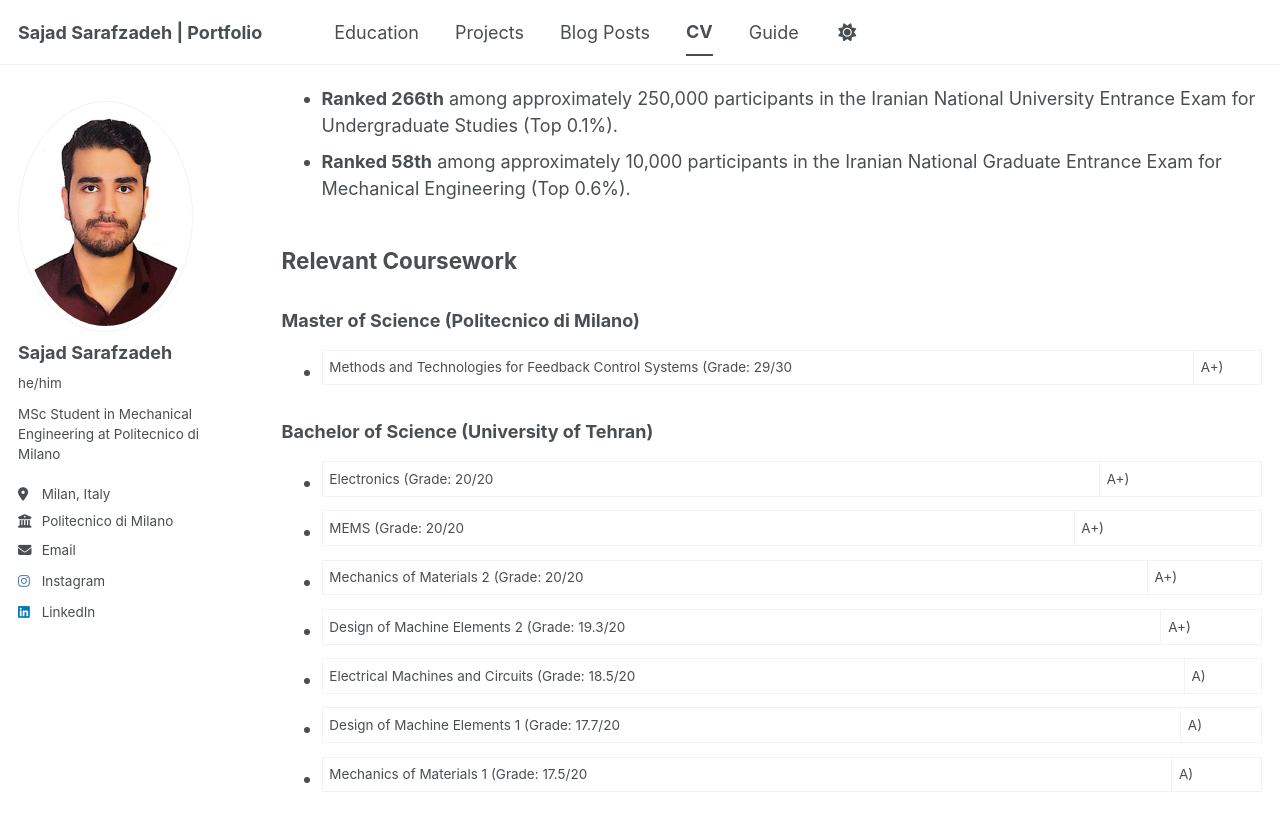
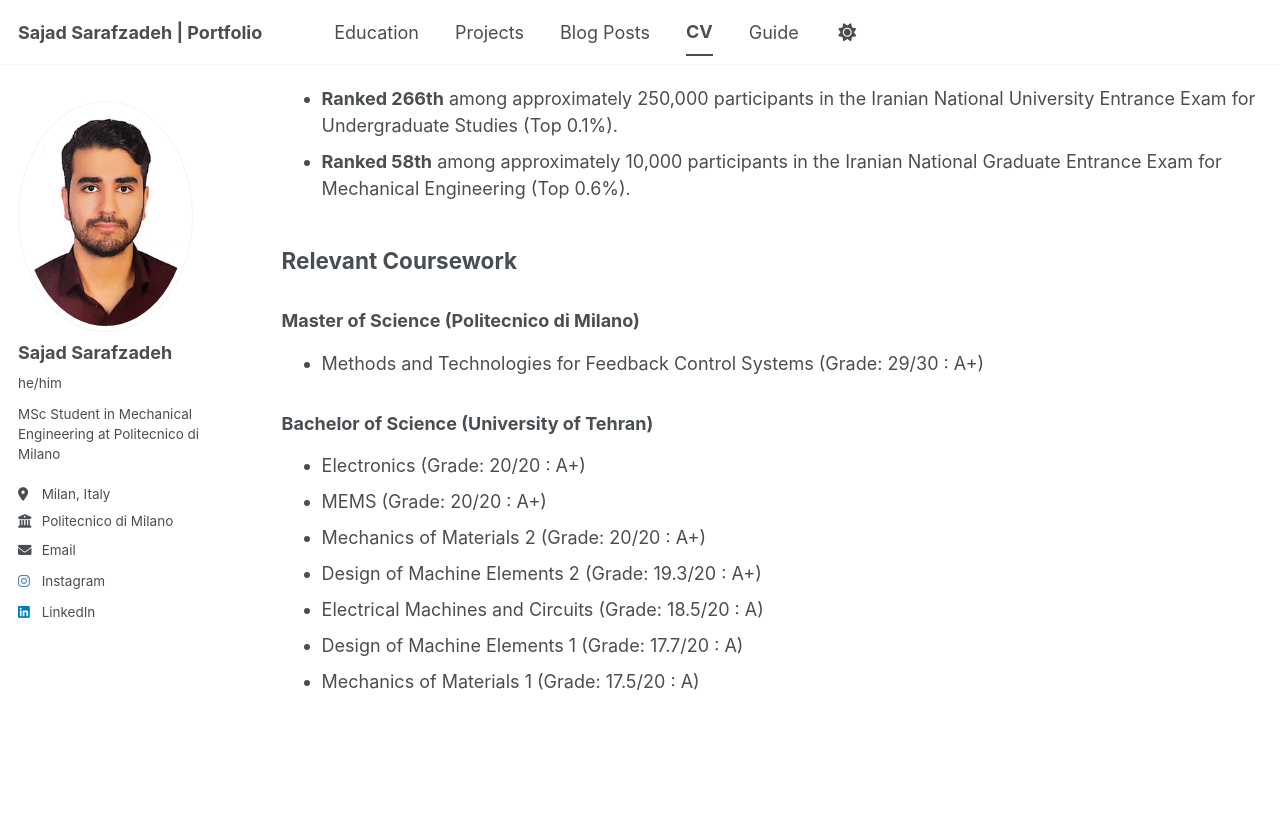
Before and after one commit to sajadsarafzadeh/sajadsarafzadeh.github.io, a Jekyll site: the page built from _pages/cv.md, in a window 1280 px wide and 900 px high, scrolled down 1547 px. Shown: the top 831 px of the window. Built offline with Jekyll 4.4.1, drawn with Linux system fonts in a browser that asks for light colours; a script bundle is joined from its source files by our own code; library files that are not in the unit come from our copies; after the commit the page ends 2350 px from its top, so only the background shows below that.

Commit message:
Update cv.md

```diff
--- a/_pages/cv.md
+++ b/_pages/cv.md
@@ -66,13 +66,13 @@ Relevant Coursework
 ------
 ### Master of Science (Politecnico di Milano)
 
-* Methods and Technologies for Feedback Control Systems (Grade: 29/30 | A+)
+* Methods and Technologies for Feedback Control Systems (Grade: 29/30 : A+)
 
 ### Bachelor of Science (University of Tehran)
-* Electronics (Grade: 20/20 | A+)
-* MEMS (Grade: 20/20 | A+)
-* Mechanics of Materials 2 (Grade: 20/20 | A+)
-* Design of Machine Elements 2 (Grade: 19.3/20 | A+)
-* Electrical Machines and Circuits (Grade: 18.5/20 | A)
-* Design of Machine Elements 1 (Grade: 17.7/20 | A)
-* Mechanics of Materials 1 (Grade: 17.5/20 | A)
+* Electronics (Grade: 20/20 : A+)
+* MEMS (Grade: 20/20 : A+)
+* Mechanics of Materials 2 (Grade: 20/20 : A+)
+* Design of Machine Elements 2 (Grade: 19.3/20 : A+)
+* Electrical Machines and Circuits (Grade: 18.5/20 : A)
+* Design of Machine Elements 1 (Grade: 17.7/20 : A)
+* Mechanics of Materials 1 (Grade: 17.5/20 : A)
```
